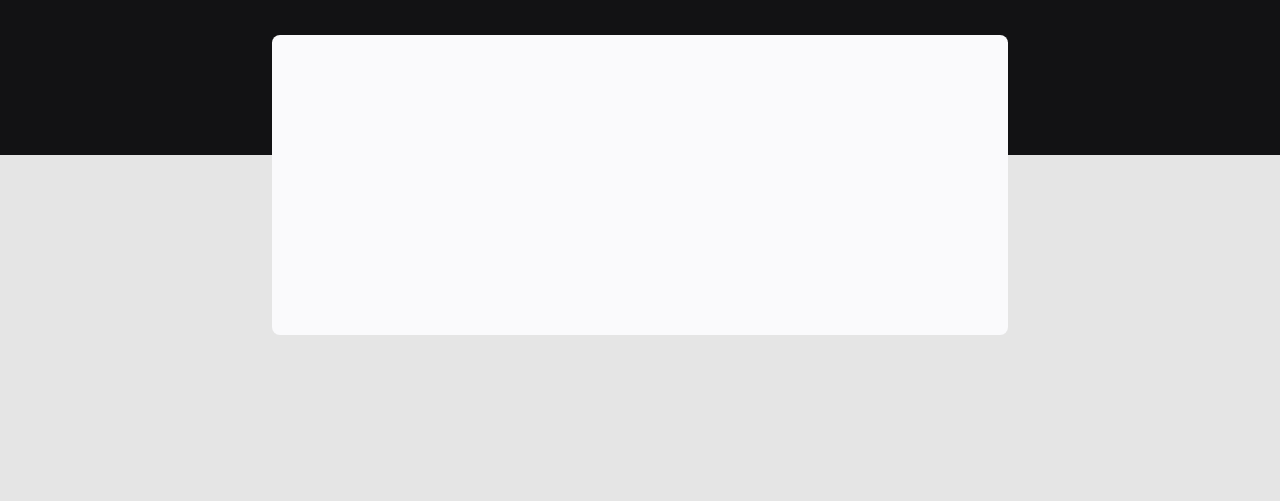
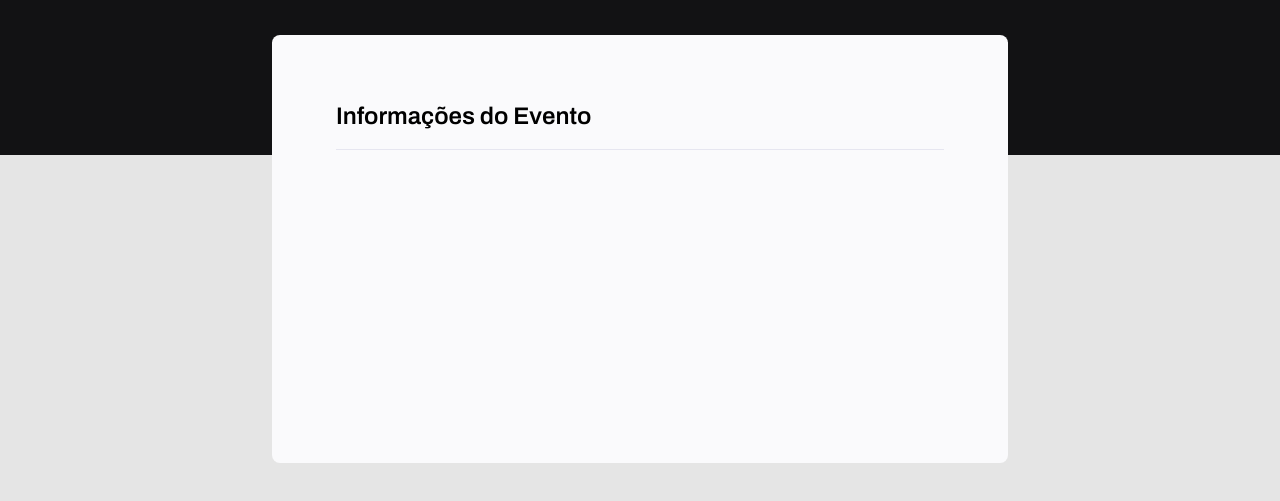
Before and after one commit to leonamsalomao/Proj_03_Explorer_Formulario, a plain HTML site: page index.html in a window 1280 px wide. Shown: the part 213-714 px from the top of the page. Drawn offline with Linux system fonts and the light colour scheme.

Commit message:
Começando a preencher o conteúdo do formulário

```diff
--- a/index.html
+++ b/index.html
@@ -27,7 +27,11 @@
         <h1>Crie e compartilhe seu evento.</h1>
         <p>O primeiro passo, é preencher esse formulário de inscrição.</p>
       </header>
-      <form action=""></form>
+      <form action="">
+        <fieldset>
+          <legend>Informações do Evento</legend>
+        </fieldset>
+      </form>
     </div>
   </body>
 </html>
--- a/style.css
+++ b/style.css
@@ -52,4 +52,22 @@ form{
 
   border-radius: 8px;
   min-height: 300px;
+
+  padding: 64px;
 }
+
+fieldset{
+  border: none;
+
+}
+
+fieldset legend{
+  font-family: 'Archivo', sans-serif;
+  font-weight: 600;
+  font-size: 24px;
+  line-height: 34px;
+
+  width: 100%;
+  border-bottom: 1px solid #E6E6F0;
+  padding-bottom: 16px;
+}
```
